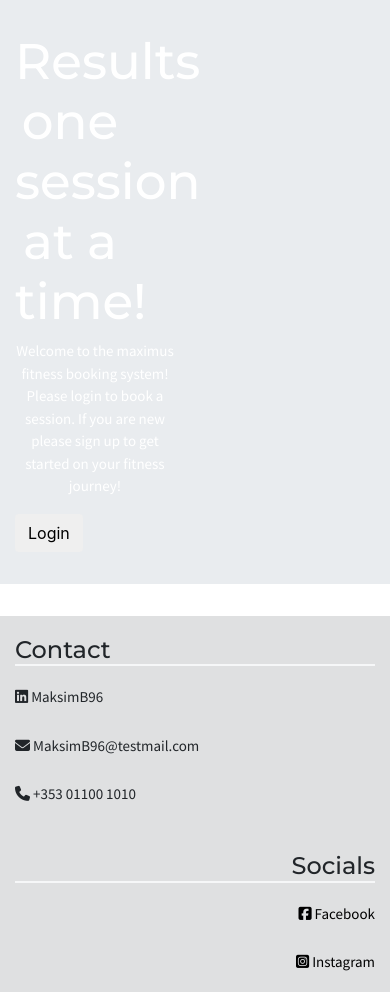
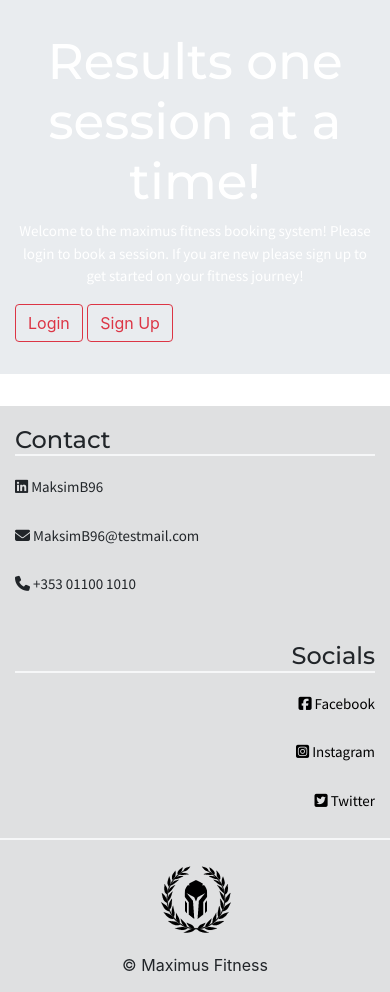
Before and after one commit to MaksimB96/maximusfitness-book_sys_pp4, a Django app: page / in a window 390 px wide. Shown: the part 76-1068 px from the top of the page. Run offline with Django 3.2, Linux system fonts and the light colour scheme; some libraries are stand-ins or nearby versions.

Commit message:
Add login/sign-up place holders

```diff
--- a/static/css/style.css
+++ b/static/css/style.css
@@ -127,10 +127,12 @@ footer img {
     .jumbotron h1 {
         text-align: center;
         font-size: 50px;
+        margin-right: 0;
     }
 
     .jumbotron .lead {
         font-size: 15px;
         text-align: center;
+        margin-right: 0;
     }
 }
--- a/templates/index.html
+++ b/templates/index.html
@@ -7,7 +7,8 @@
             <h1 class="display-2 font-head">Results one session at a time!</h1>
             <p class="lead font-body">Welcome to the maximus fitness booking system! Please login to book a session. If
                 you are new please sign up to get started on your fitness journey! </p>
-            <button class="btn bt-outline-danger">Login</button>
+            <button class="btn btn-outline-danger">Login</button>
+            <button class="btn btn-outline-danger">Sign Up</button>
         </div>
     </div>
 </section>
```
